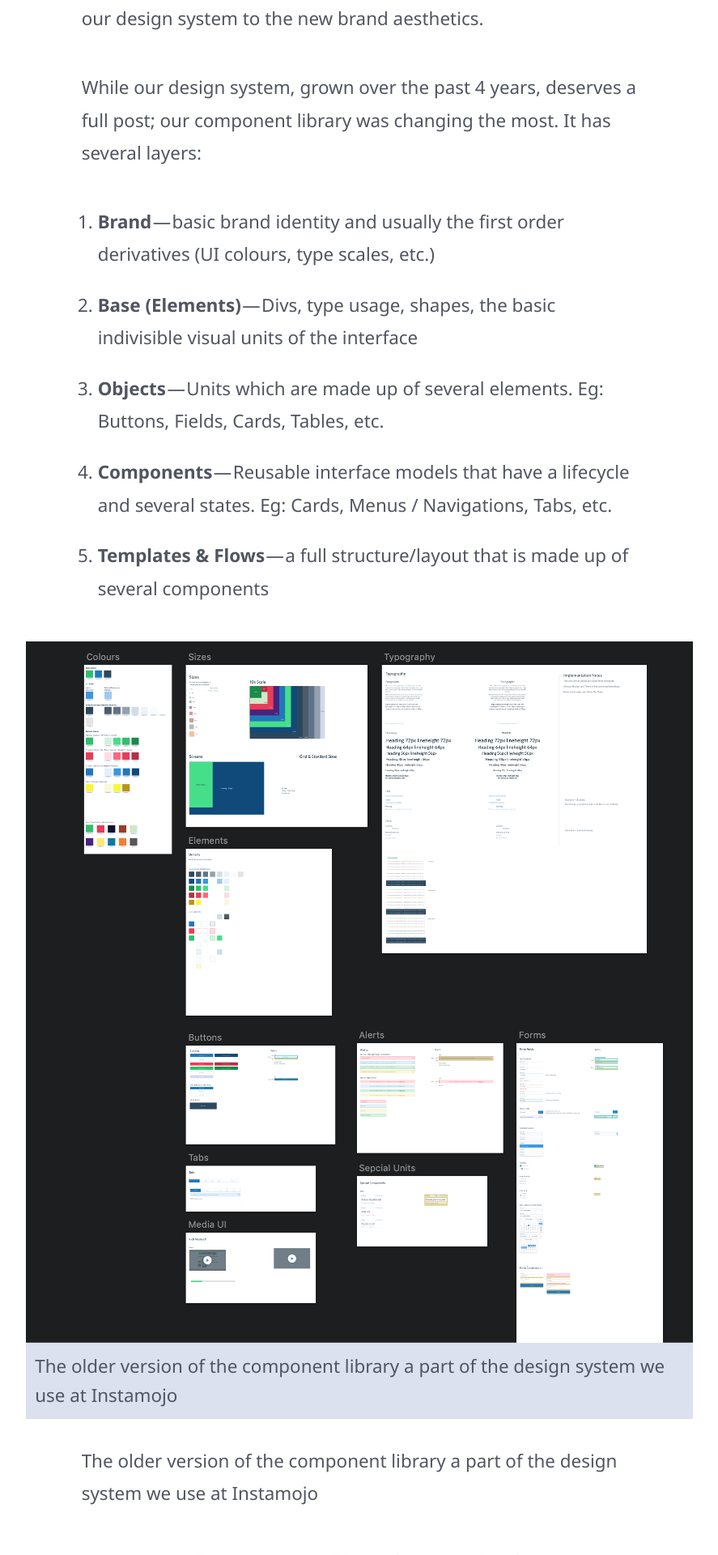
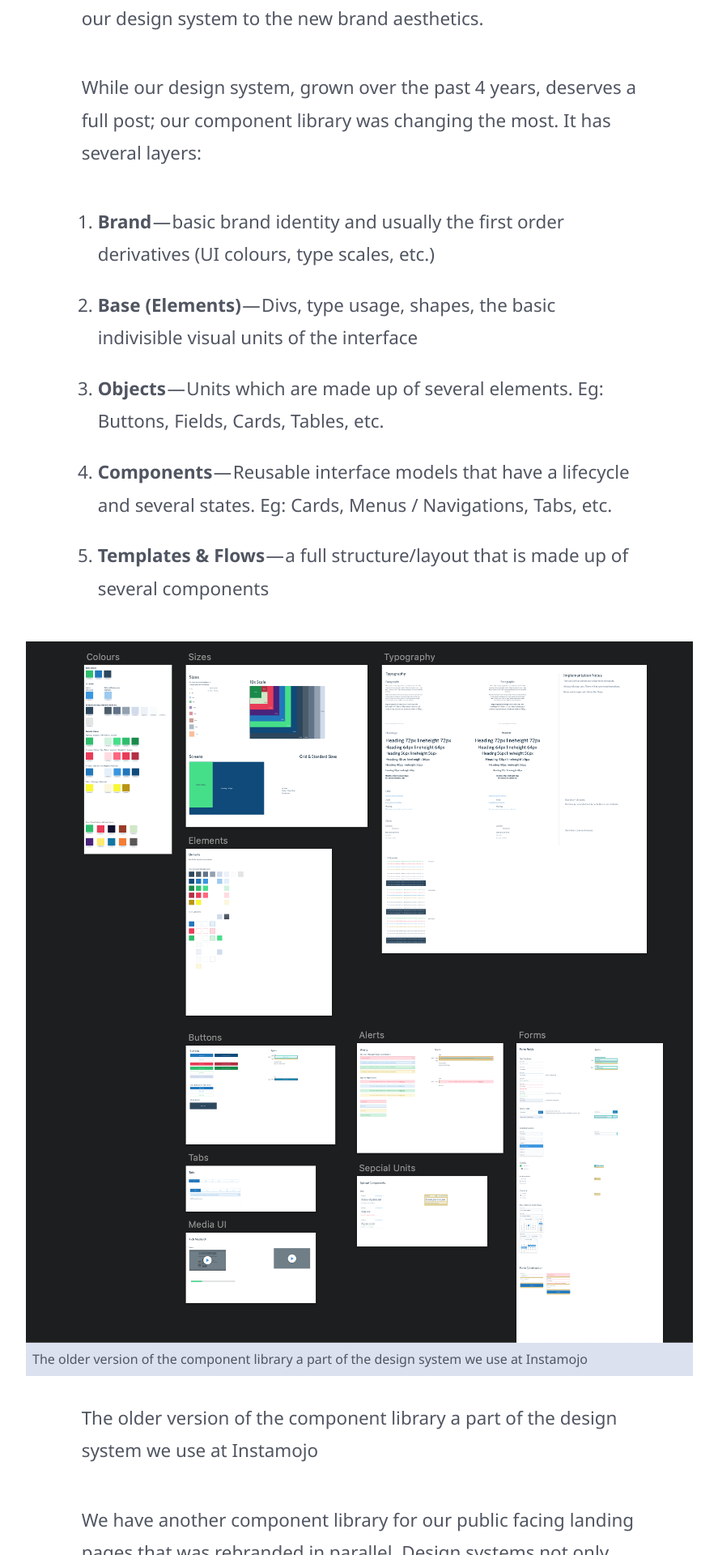
Before and after one commit to 64Notes/64notes.com, a Jekyll site: the page built from design/_posts/2018-12-17-instamojo-redesign-concerns.html, in a window 1280 px wide. Shown: the part 4480-6400 px from the top of the page at 81% size, without its empty margins (196-1083 px from the left). Built offline with Jekyll 4.4.1, drawn with Linux system fonts in a browser that asks for light colours; comment, search, counter and statistics services are not loaded.

Commit message:
Add captions

```diff
--- a/assets/scss/objects/_images.scss
+++ b/assets/scss/objects/_images.scss
@@ -25,6 +25,7 @@ $img-widths: [120, 150, 170];
 }
 
 .caption {
+  font-size: 1rem;
   display: block;
   background: $light-grey;
   padding: 0.5em;
--- a/assets/stylesheets/screen.css
+++ b/assets/stylesheets/screen.css
@@ -208,6 +208,7 @@ body .highlight-1 {
     margin-left: -35%; } }
 
 .caption {
+  font-size: 1rem;
   display: block;
   background: #dbe1ef;
   padding: 0.5em;
```
